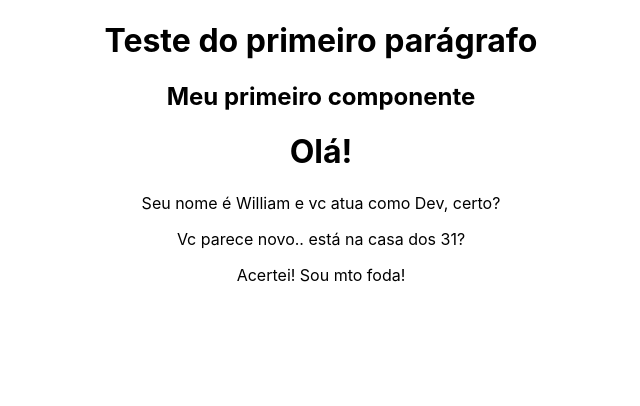
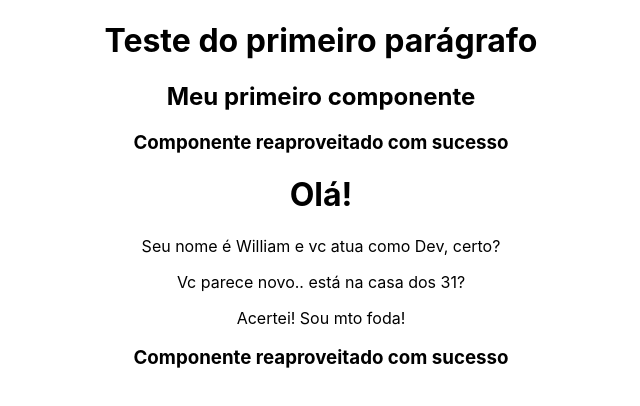
Before and after one commit to WillRadi/react_udemy, a React (Create React App) app in the folder 02_FUNDAMENTOS/fundamentos/: page / in a window 1280 px wide. Shown: the top 406 px of the page, without its empty margins (319-959 px from the left). Built offline with nearby package versions, Linux system fonts and the light colour scheme.

Commit message:
Feat: reaproveitando componentes

```diff
--- a/02_FUNDAMENTOS/fundamentos/src/App.js
+++ b/02_FUNDAMENTOS/fundamentos/src/App.js
@@ -1,6 +1,7 @@
 // components
 import FirstComponent from './components/firstComponent'
 import TemplateExpressions from './components/templateExpressions'
+import MyComponent from './components/myComponent'
 
 // style
 import './App.css';
@@ -11,6 +12,7 @@ function App() {
       <h1>Teste do primeiro parágrafo</h1>
       <FirstComponent />
       <TemplateExpressions />
+      <MyComponent />
     </div>
   );
 }
--- a/02_FUNDAMENTOS/fundamentos/src/components/firstComponent.js
+++ b/02_FUNDAMENTOS/fundamentos/src/components/firstComponent.js
@@ -1,7 +1,10 @@
+import MyComponent from "./myComponent";
+
 const FirstComponent = () => {
   return (
     <div>
       <h2>Meu primeiro componente</h2>
+      <MyComponent />
     </div>
   )
 }
--- /dev/null
+++ b/02_FUNDAMENTOS/fundamentos/src/components/myComponent.js
@@ -0,0 +1,9 @@
+const MyComponent = () => {
+  return (
+    <div>
+      <h3>Componente reaproveitado com sucesso</h3>
+    </div>
+  )
+}
+
+export default MyComponent
```
